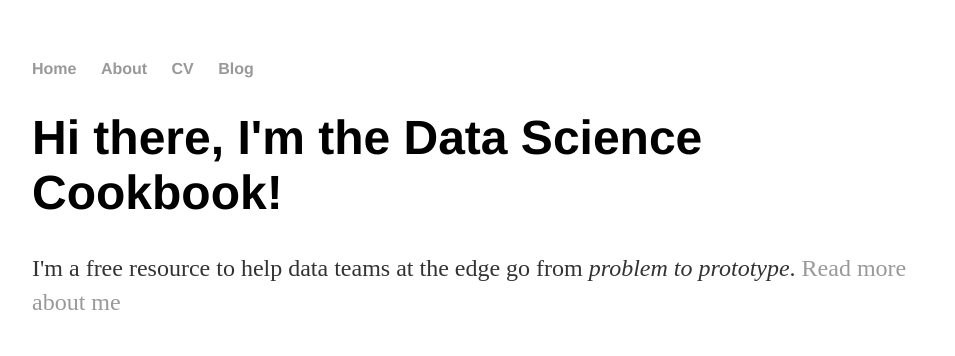
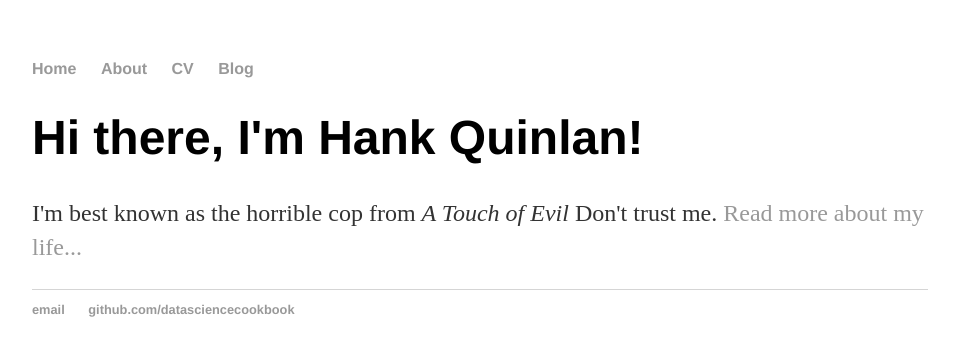
Before and after one commit to datasciencecookbook/datasciencecookbook.github.io, a Jekyll site: the page built from index.html, in a window 1280 px wide. Shown: the top 356 px of the page, without its empty margins (160-1115 px from the left). Built offline with Jekyll 4.4.1, drawn with Linux system fonts in a browser that asks for light colours.

Commit message:
Update index.html
updated index for step 10

```diff
--- a/index.html
+++ b/index.html
@@ -1,20 +1,8 @@
-<!DOCTYPE html>
-<html>
-	<head>
-		<title>Index Page</title>
-		<!-- link to main stylesheet -->
-		<link rel="stylesheet" type="text/css" href="/css/main.css">
-	</head>
-	<body>
-		<nav>
-    		<ul>
-        		<li><a href="/">Home</a></li>
-	        	<li><a href="/about">About</a></li>
-        		<li><a href="/cv">CV</a></li>
-        		<li><a href="/blog">Blog</a></li>
-    		</ul>
-		</nav>
-		<div class="container">
-    		<div class="blurb">
-        		<h1>Hi there, I'm the Data Science Cookbook!</h1>
-				<p>I'm a free resource to help data teams at the edge go from <em>problem to prototype</em>. <a href="/about">Read more about me
+---
+layout: default
+title: Hank Quinlan, Horrible Cop
+---
+<div class="blurb">
+	<h1>Hi there, I'm Hank Quinlan!</h1>
+	<p>I'm best known as the horrible cop from <em>A Touch of Evil</em> Don't trust me. <a href="/about">Read more about my life...</a></p>
+</div><!-- /.blurb -->
```
